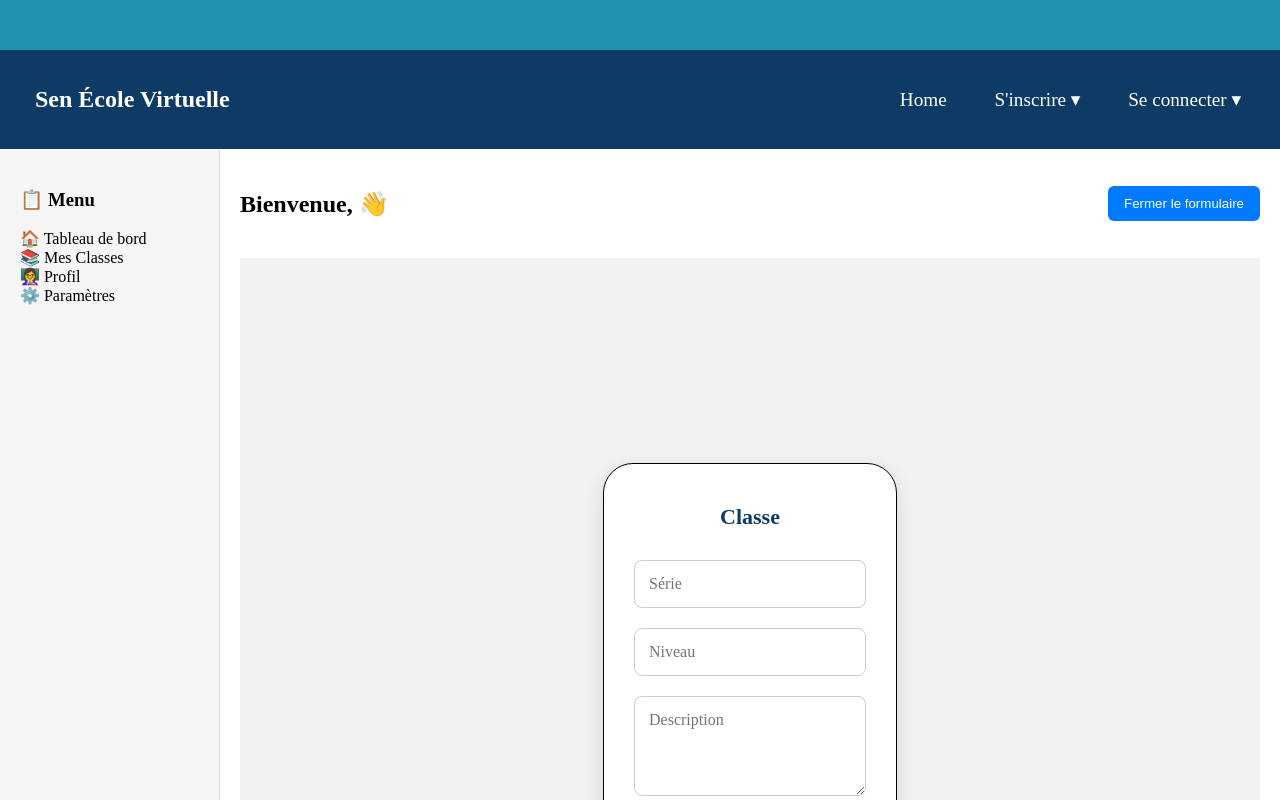
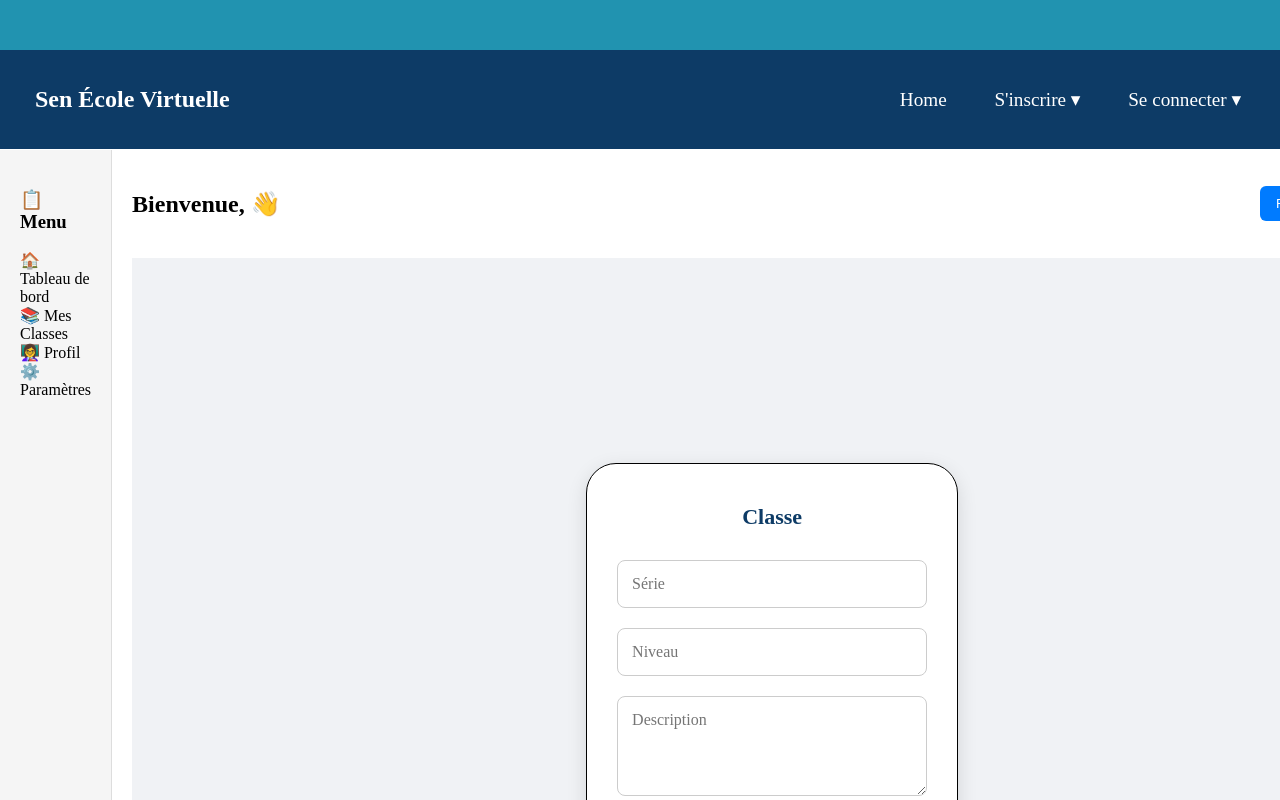
Before and after one commit to WALY-FALL/sevfront, a React (Create React App) app: page /espace-prof in a window 1280 px wide. Both pictures are taken after a click on the button "Créer une classe". Shown: the top 800 px of the page. Built offline with nearby package versions, Linux system fonts and the light colour scheme; no server answers.

Commit message:
deployed

```diff
--- a/src/style/formulaireClasse.css
+++ b/src/style/formulaireClasse.css
@@ -54,7 +54,8 @@
 /* === Container général === */
 /* 🌫️ Fond gris pleine page */
 .form-wrapper {
-    width: 100%;
+    /*width: 100%;*/
+    width: 100vw;
     min-height: 100vh;
     background: #f0f2f5;
 
```
